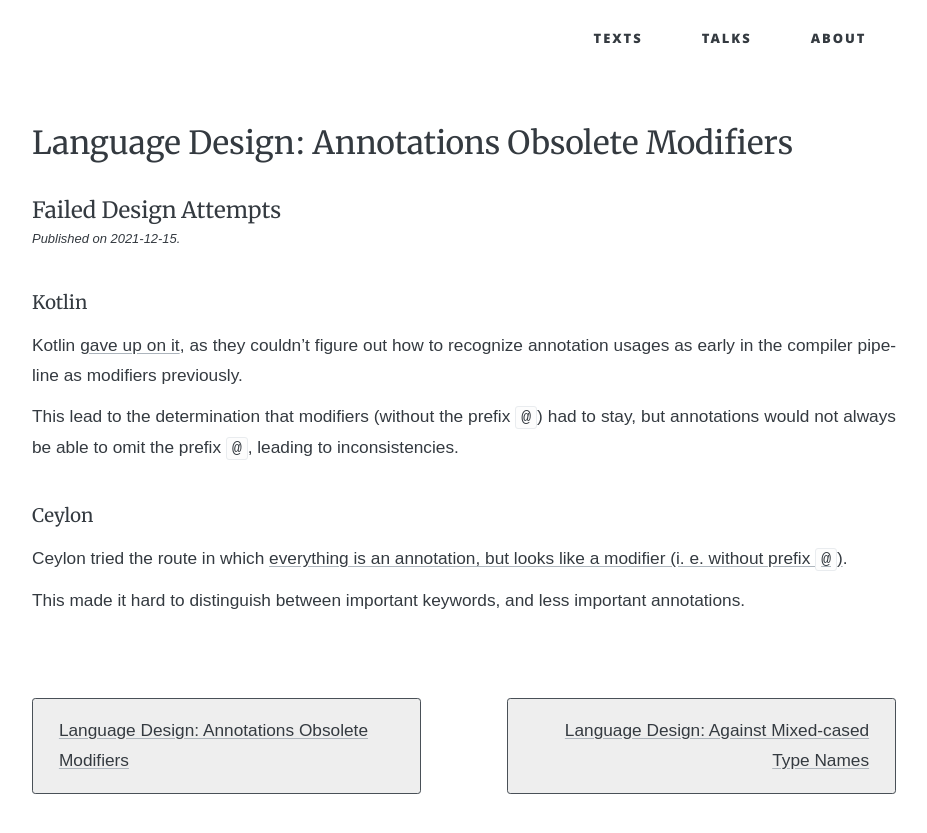
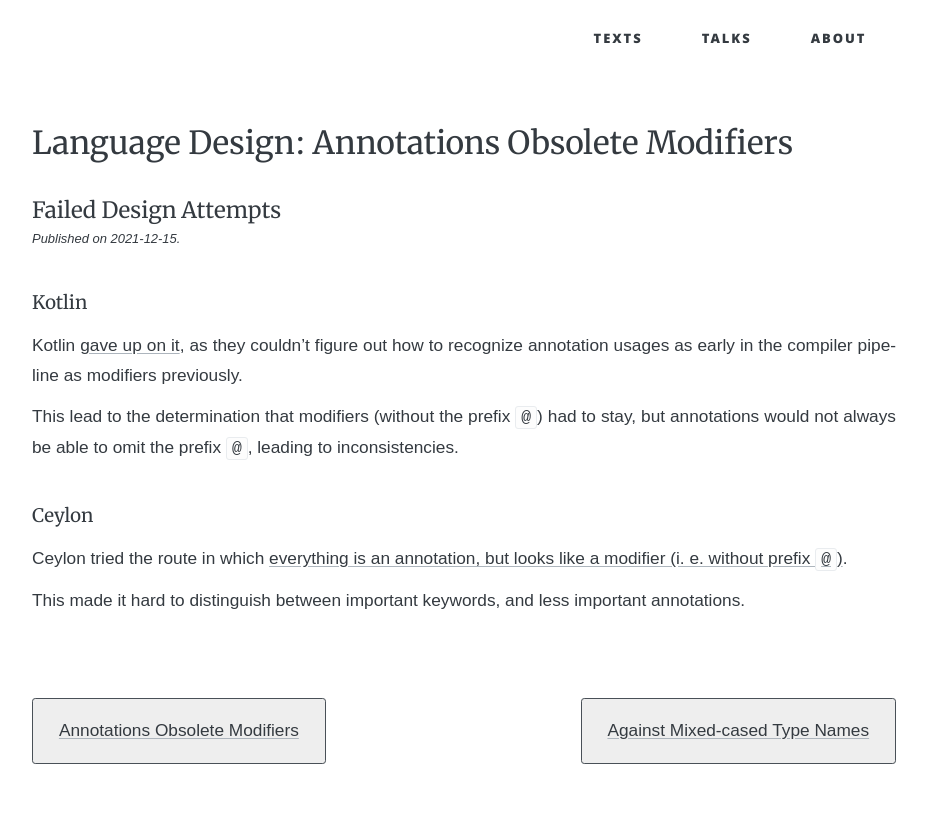
Before and after one commit to soc/soc.me, a Jekyll site: the page built from _languages/annotations-obsolete-modifiers-attempts.md, in a window 1280 px wide. Shown: the top 833 px of the page, without its empty margins (176-1103 px from the left). Built offline with Jekyll 4.4.1, drawn with Linux system fonts in a browser that asks for light colours; some web fonts are replaced.

Commit message:
filter more "Language Design: " from pagination

```diff
--- a/_includes/pagination.html
+++ b/_includes/pagination.html
@@ -9,7 +9,7 @@
   {% assign previous_url = page.previous.url %}
   {% assign previous_title = page.previous.title %}
   <div class="left">
-    <a class="pagination-item" href="{{ previous_url }}">{{ previous_title }}</a>
+    <a class="pagination-item" href="{{ previous_url }}">{{ previous_title | remove_first: "Language Design: " }}</a>
   </div>
 {% endif %}{% endif %}
 
@@ -17,13 +17,13 @@
   {% assign next_url = page.page_next_url %}
   {% assign next_title = page.page_next_title %}
   <div class="right">
-    <a class="pagination-item" href="{{ next_url }}">{{ next_title  | remove_first: "Language Design: " }}</a>
+    <a class="pagination-item" href="{{ next_url }}">{{ next_title | remove_first: "Language Design: " }}</a>
   </div>
 {% else %}{% if page.next %}
   {% assign next_url = page.next.url %}
   {% assign next_title = page.next.title %}
   <div class="right">
-    <a class="pagination-item" href="{{ next_url }}">{{ next_title }}</a>
+    <a class="pagination-item" href="{{ next_url }}">{{ next_title | remove_first: "Language Design: " }}</a>
   </div>
 {% endif %}{% endif %}
 </nav>
```
